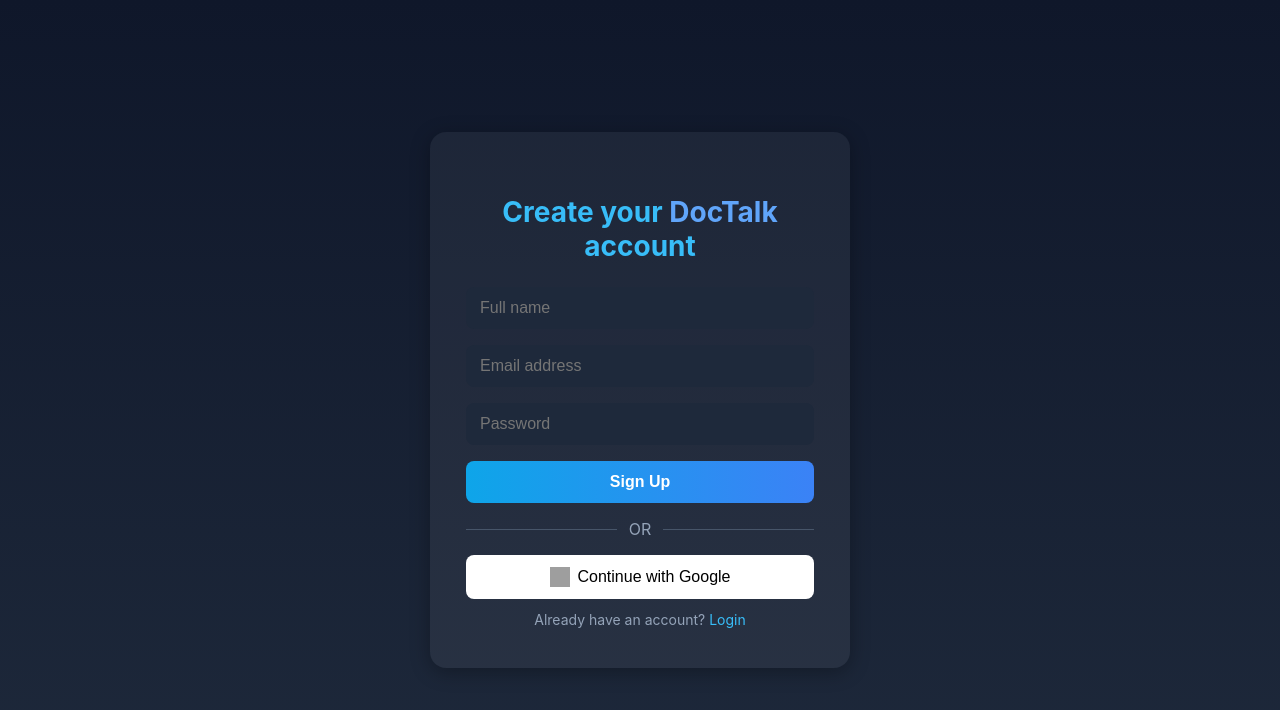
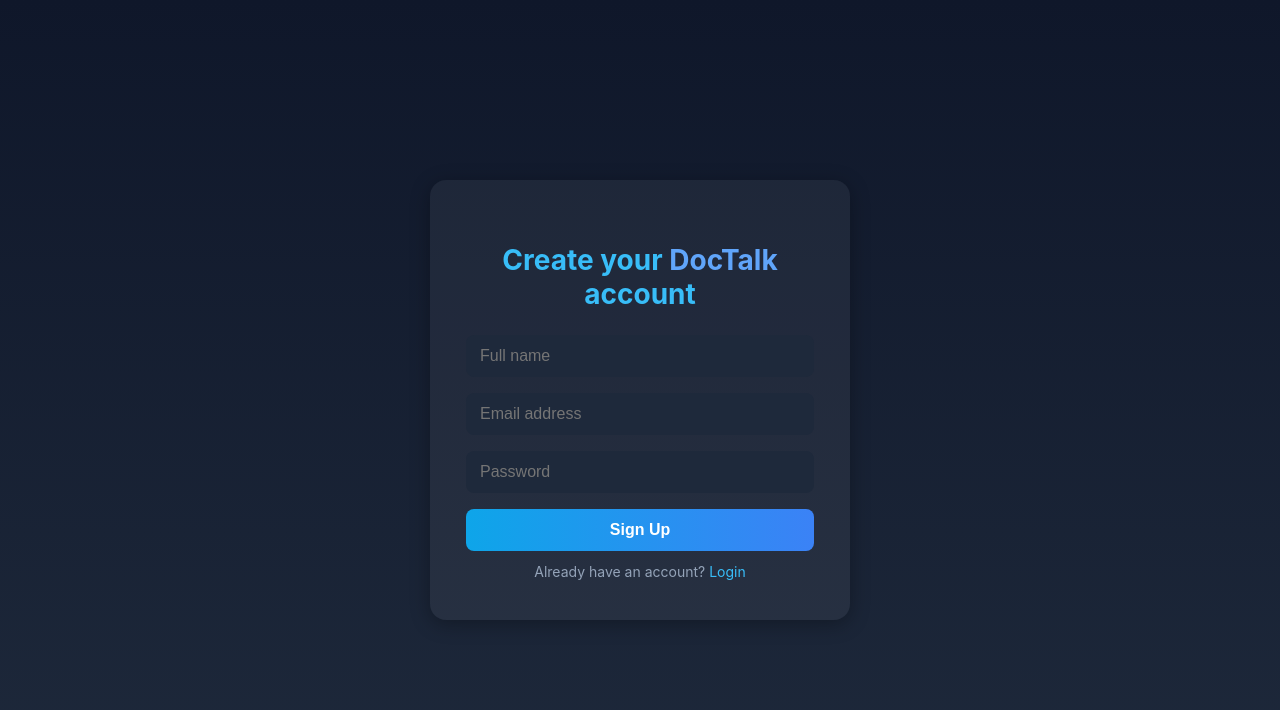
Before and after one commit to hvmt2003/Medical-Chatbot, a Flask app: page /signup in a window 1280 px wide. Shown: the top 710 px of the page. Run offline with Flask 3, Linux system fonts and the light colour scheme; grey boxes are pictures that could not be loaded.

Commit message:
worked on pages

```diff
--- a/app.py
+++ b/app.py
@@ -1,8 +1,7 @@
-from flask import Flask, render_template, request, redirect, url_for, flash, jsonify, abort
+from flask import Flask, render_template, request, redirect, url_for, flash, jsonify
 from flask_bcrypt import Bcrypt
 from flask_sqlalchemy import SQLAlchemy
 from flask_login import LoginManager, login_user, logout_user, login_required, current_user, UserMixin
-from flask_dance.contrib.google import make_google_blueprint, google
 from langchain_pinecone import PineconeVectorStore
 from langchain_google_genai import ChatGoogleGenerativeAI
 from langchain.chains import create_retrieval_chain
@@ -19,7 +18,6 @@ import os, re
 # Flask app setup
 # -------------------------------------------------
 load_dotenv()
-os.environ["OAUTHLIB_INSECURE_TRANSPORT"] = "1"  # allow HTTP (for localhost dev)
 
 app = Flask(__name__, static_folder="static", template_folder="templates")
 app.secret_key = os.getenv("FLASK_SECRET_KEY", "super_secret_key")
@@ -34,21 +32,6 @@ app.config["SQLALCHEMY_TRACK_MODIFICATIONS"] = False
 db = SQLAlchemy(app)
 
 # -------------------------------------------------
-# Google OAuth setup
-# -------------------------------------------------
-google_bp = make_google_blueprint(
-    client_id=os.getenv("GOOGLE_OAUTH_CLIENT_ID"),
-    client_secret=os.getenv("GOOGLE_OAUTH_CLIENT_SECRET"),
-    redirect_to="google_callback",  # points to our callback below
-    scope=[
-        "openid",
-        "https://www.googleapis.com/auth/userinfo.profile",
-        "https://www.googleapis.com/auth/userinfo.email",
-    ],
-)
-app.register_blueprint(google_bp, url_prefix="/login")
-
-# -------------------------------------------------
 # Database models
 # -------------------------------------------------
 class User(UserMixin, db.Model):
@@ -56,12 +39,14 @@ class User(UserMixin, db.Model):
     id = db.Column(db.Integer, primary_key=True)
     name = db.Column(db.String(100), nullable=False)
     email = db.Column(db.String(120), unique=True, nullable=False)
-    password = db.Column(db.String(200), nullable=True)  # None for Google users
+    password = db.Column(db.String(200), nullable=False)
     sessions = db.relationship("ChatSession", backref="user", lazy=True, cascade="all, delete-orphan")
+
 
 @login_manager.user_loader
 def load_user(user_id):
     return db.session.get(User, int(user_id))
+
 
 class ChatSession(db.Model):
     __tablename__ = "chat_sessions"
@@ -75,6 +60,7 @@ class ChatSession(db.Model):
         last_message = ChatMessage.query.filter_by(session_id=self.id).order_by(ChatMessage.timestamp.desc()).first()
         return {"id": self.id, "title": self.title, "snippet": last_message.content if last_message else ""}
 
+
 class ChatMessage(db.Model):
     __tablename__ = "chat_messages"
     id = db.Column(db.Integer, primary_key=True)
@@ -85,6 +71,7 @@ class ChatMessage(db.Model):
 
     def to_dict(self):
         return {"role": self.role, "content": self.content}
+
 
 # -------------------------------------------------
 # LangChain setup (Gemini + Pinecone)
@@ -103,8 +90,9 @@ model = ChatGoogleGenerativeAI(model="gemini-2.5-flash", temperature=0.2)
 question_answer_chain = create_stuff_documents_chain(model, system_prompt)
 rag_chain = create_retrieval_chain(retriever, question_answer_chain)
 
+
 # -------------------------------------------------
-# Utility functions
+# Utility function
 # -------------------------------------------------
 def clean_format(text: str) -> str:
     text = re.sub(r"\*\*", "", text)
@@ -112,10 +100,13 @@ def clean_format(text: str) -> str:
     text = re.sub(r"\s*•", r"\n•", text)
     text = re.sub(r"([.!?]) ", r"\1\n", text)
     text = re.sub(r"\n{3,}", "\n\n", text)
+    # remove 'Namaste' or similar greetings from bot responses
+    text = re.sub(r"(?i)\bNamaste\b[!.]*", "", text)
     return text.strip()
 
+
 # -------------------------------------------------
-# Auth routes
+# Auth routes (manual only)
 # -------------------------------------------------
 @app.route("/signup", methods=["GET", "POST"])
 def signup():
@@ -136,6 +127,7 @@ def signup():
 
     return render_template("signup.html")
 
+
 @app.route("/login", methods=["GET", "POST"])
 def login():
     if request.method == "POST":
@@ -143,45 +135,13 @@ def login():
         password = request.form["password"]
         user = User.query.filter_by(email=email).first()
 
-        if user and user.password and bcrypt.check_password_hash(user.password, password):
+        if user and bcrypt.check_password_hash(user.password, password):
             login_user(user)
             return redirect(url_for("chat_page"))
         flash("Invalid email or password.", "danger")
 
     return render_template("login.html")
 
-# -------------------------------------------------
-# Google OAuth callback handler
-# -------------------------------------------------
-@app.route("/google/callback")
-def google_callback():
-    if not google.authorized:
-        return redirect(url_for("google.login"))
-
-    # fetch user info
-    resp = google.get("https://www.googleapis.com/oauth2/v2/userinfo")
-    if not resp.ok:
-        flash("Google login failed. Please try again.", "danger")
-        return redirect(url_for("login"))
-
-    user_info = resp.json()
-    email = user_info.get("email")
-    name = user_info.get("name") or "Google User"
-
-    if not email:
-        flash("Google login did not return an email.", "danger")
-        return redirect(url_for("login"))
-
-    # login or sign up
-    user = User.query.filter_by(email=email).first()
-    if not user:
-        user = User(name=name, email=email, password=None)
-        db.session.add(user)
-        db.session.commit()
-
-    login_user(user)
-    flash(f"Welcome, {name}!", "success")
-    return redirect(url_for("chat_page"))
 
 @app.route("/logout")
 @login_required
@@ -190,11 +150,13 @@ def logout():
     flash("You’ve been logged out successfully.", "info")
     return redirect(url_for("login"))
 
+
 @app.route("/")
 def index():
     if current_user.is_authenticated:
         return redirect(url_for("chat_page"))
     return redirect(url_for("login"))
+
 
 # -------------------------------------------------
 # Chat page
@@ -203,6 +165,7 @@ def index():
 @login_required
 def chat_page():
     return render_template("chat.html", user=current_user)
+
 
 # -------------------------------------------------
 # Chat APIs
@@ -213,6 +176,7 @@ def get_chats():
     sessions = ChatSession.query.filter_by(user_id=current_user.id).order_by(ChatSession.created_at.desc()).all()
     return jsonify([s.to_dict() for s in sessions])
 
+
 @app.route("/api/chats", methods=["POST"])
 @login_required
 def create_chat():
@@ -222,6 +186,7 @@ def create_chat():
     db.session.commit()
     return jsonify(session.to_dict())
 
+
 @app.route("/api/chats/<int:session_id>/messages", methods=["GET"])
 @login_required
 def get_messages(session_id):
@@ -230,6 +195,7 @@ def get_messages(session_id):
         return jsonify({"error": "Unauthorized"}), 403
     messages = ChatMessage.query.filter_by(session_id=session_obj.id).order_by(ChatMessage.timestamp.asc()).all()
     return jsonify([m.to_dict() for m in messages])
+
 
 @app.route("/api/chats/<int:session_id>/rename", methods=["POST"])
 @login_required
@@ -244,6 +210,7 @@ def rename_chat(session_id):
     db.session.commit()
     return jsonify(session_obj.to_dict())
 
+
 @app.route("/api/chats/<int:session_id>", methods=["DELETE"])
 @login_required
 def delete_chat(session_id):
@@ -254,8 +221,9 @@ def delete_chat(session_id):
     db.session.commit()
     return jsonify({"success": True})
 
+
 # -------------------------------------------------
-# Chatbot route
+# Chatbot route (with context memory)
 # -------------------------------------------------
 @app.route("/get", methods=["POST"])
 @login_required
@@ -272,7 +240,7 @@ def chat():
         if not session_obj or session_obj.user_id != current_user.id:
             return jsonify({"error": "Session not found or unauthorized"}), 404
 
-        # Detect language
+        # Detect and translate language
         try:
             user_lang = detect(user_input)
         except Exception:
@@ -280,24 +248,56 @@ def chat():
         if user_lang not in ["hi", "en", "gu", "mr", "ta", "te", "bn", "kn", "ml", "pa", "ur"]:
             user_lang = "en"
 
-        translated = GoogleTranslator(source="auto", target="en").translate(user_input) if user_lang != "en" else user_input
+        translated_input = (
+            GoogleTranslator(source="auto", target="en").translate(user_input)
+            if user_lang != "en"
+            else user_input
+        )
 
-        # Generate bot response
-        response = rag_chain.invoke({"input": translated})
+        # 🧠 Retrieve previous messages for context (last 5 exchanges)
+        previous_messages = (
+            ChatMessage.query.filter_by(session_id=session_id)
+            .order_by(ChatMessage.timestamp.desc())
+            .limit(6)
+            .all()[::-1]
+        )
+
+        history = "\n".join(
+            [f"User: {m.content}" if m.role == "user" else f"Assistant: {m.content}" for m in previous_messages]
+        )
+
+        # System context for professionalism
+        system_context = (
+            "You are DocTalk, a polite and knowledgeable Indian medical assistant chatbot. "
+            "Answer clearly, safely, and professionally. Do not greet with 'Namaste' or repetitive phrases.\n\n"
+        )
+
+        full_input = f"{system_context}{history}\nUser: {translated_input}\nAssistant:"
+
+        # Generate contextual response
+        response = rag_chain.invoke({"input": full_input})
         english_reply = clean_format(response["answer"])
-        bot_reply = GoogleTranslator(source="en", target=user_lang).translate(english_reply) if user_lang != "en" else english_reply
 
-        # Save chat
+        # Translate back
+        bot_reply = (
+            GoogleTranslator(source="en", target=user_lang).translate(english_reply)
+            if user_lang != "en"
+            else english_reply
+        )
+
+        # Save to DB
         db.session.add_all([
-            ChatMessage(session_id=session_obj.id, role="user", content=user_input),
-            ChatMessage(session_id=session_obj.id, role="assistant", content=bot_reply),
+            ChatMessage(session_id=session_id, role="user", content=user_input),
+            ChatMessage(session_id=session_id, role="assistant", content=bot_reply),
         ])
         db.session.commit()
 
         return jsonify({"reply": bot_reply})
+
     except Exception as e:
         print("Error:", e)
         return jsonify({"error": str(e)}), 500
+
 
 # -------------------------------------------------
 # Run app
--- a/templates/signup.html
+++ b/templates/signup.html
@@ -74,40 +74,6 @@
       text-align: center;
       margin-bottom: 12px;
     }
-    .divider {
-      display: flex;
-      align-items: center;
-      text-align: center;
-      color: #94a3b8;
-      margin: 16px 0;
-    }
-    .divider::before, .divider::after {
-      content: '';
-      flex: 1;
-      border-bottom: 1px solid #475569;
-    }
-    .divider:not(:empty)::before { margin-right: 0.75em; }
-    .divider:not(:empty)::after { margin-left: 0.75em; }
-    .google-btn {
-      background: #fff;
-      color: #000;
-      font-weight: 500;
-      display: flex;
-      align-items: center;
-      justify-content: center;
-      gap: 8px;
-      padding: 12px;
-      border-radius: 8px;
-      cursor: pointer;
-      border: none;
-      width: 100%;
-      transition: background 0.2s ease;
-    }
-    .google-btn:hover { background: #f1f1f1; }
-    .google-btn img {
-      width: 20px;
-      height: 20px;
-    }
   </style>
 </head>
 <body>
@@ -122,22 +88,11 @@
       {% endif %}
     {% endwith %}
 
-    <!-- Manual Signup Form -->
     <form method="POST">
       <input type="text" name="name" placeholder="Full name" required />
       <input type="email" name="email" placeholder="Email address" required />
       <input type="password" name="password" placeholder="Password" required />
       <button type="submit">Sign Up</button>
-    </form>
-
-    <div class="divider">OR</div>
-
-    <!-- Google Signup -->
-    <form action="{{ url_for('google.login') }}" method="get">
-      <button type="submit" class="google-btn">
-        <img src="https://www.gstatic.com/firebasejs/ui/2.0.0/images/auth/google.svg" alt="Google logo">
-        Continue with Google
-      </button>
     </form>
 
     <div class="links">
```
Also changed, not shown: src/prompt.py (+71 -16 lines), templates/login.html (+0 -45 lines), chat.db.
